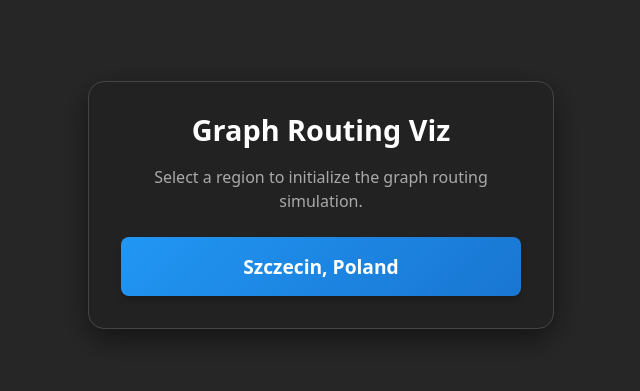
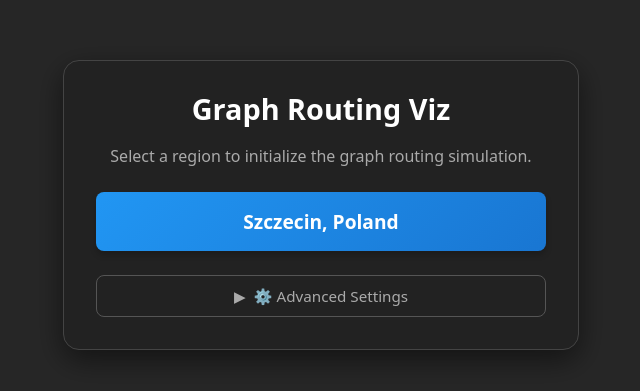
Before and after one commit to czechuuu/distributed-graph-routing, a React app in the folder frontend/: page / in a window 1280 px wide. Shown: the part 195-586 px from the top of the page, without its empty margins (319-959 px from the left). Built offline with nearby package versions, Linux system fonts and the light colour scheme; the HTML template or start-up script is replaced by a standard one.

Commit message:
add startup settings

```diff
--- a/frontend/src/App.tsx
+++ b/frontend/src/App.tsx
@@ -15,10 +15,13 @@ import { computeContraction } from './domain/pathLogic';
 import { StartupModal } from './components/StartupModal';
 import { type Region } from './domain/MapMetadata';
 import { getS2CellId } from './domain/s2utils';
+import { DEFAULT_SETTINGS, type AppSettings } from './domain/AppSettings';
 import type L from 'leaflet';
+import type { GraphProvider } from './domain/GraphProvider';
 
 function App() {
   const [activeRegion, setActiveRegion] = useState<Region | null>(null);
+  const [appSettings, setAppSettings] = useState<AppSettings>(DEFAULT_SETTINGS);
 
   const [overlayGraph, setOverlayGraph] = useState<OverlayGraph>({ bridges: [], shortcuts: [] });
   const [selectedNode, setSelectedNode] = useState<NodeLocation | null>(null);
@@ -37,16 +40,20 @@ function App() {
   const [shardCache, setShardCache] = useState<Map<string, ShardData>>(new Map());
   const [isPointClickMode, setIsPointClickMode] = useState(false);
 
-  const providerRef = useRef(
-    import.meta.env.VITE_USE_REMOTE === 'true'
-      ? new RemoteGraphProvider()
-      : new MockGraphProvider()
-  );
+  const providerRef = useRef<GraphProvider | null>(null);
 
-  // Initial Load
+  // Create provider when settings are set (after region selection)
   useEffect(() => {
+    if (!activeRegion) return; // Don't create provider until region is selected
+
+    if (appSettings.useRemote) {
+      providerRef.current = new RemoteGraphProvider(appSettings.dataDomainUrl);
+    } else {
+      providerRef.current = new MockGraphProvider();
+    }
+
     providerRef.current.getOverlayGraph().then(setOverlayGraph);
-  }, []);
+  }, [activeRegion, appSettings]);
 
   // Compute display data & Contraction Logic
   const { displayNodes, displayEdges, displayOverlayEdges, pathEdges, pathNodesSet } = useMemo(() => {
@@ -102,6 +109,7 @@ function App() {
 
 
   const handleAddShard = async (id: string, initialMode: ShardViewMode = 'ALL', options: { silentError?: boolean } = {}) => {
+    if (!providerRef.current) return false;
     setManagedShards(prev => [...prev, { id, mode: initialMode }]);
     if (!shardCache.has(id)) {
       try {
@@ -189,7 +197,7 @@ function App() {
   };
 
   const handleFindPath = async () => {
-    if (!pathSourceId || !pathTargetId) return;
+    if (!pathSourceId || !pathTargetId || !providerRef.current) return;
     setIsPathLoading(true);
     try {
       const path = await providerRef.current.findPath(pathSourceId, pathTargetId);
@@ -226,7 +234,8 @@ function App() {
     setActivePath(null);
   };
 
-  const handleSelectRegion = (region: Region) => {
+  const handleSelectRegion = (region: Region, settings: AppSettings) => {
+    setAppSettings(settings);
     setActiveRegion(region);
   };
 
@@ -234,8 +243,8 @@ function App() {
   const handleMapClick = (latlng: L.LatLng) => {
     if (!isPointClickMode) return;
 
-    // Calculate S2 cell ID at level 12 (default)
-    const s2CellId = getS2CellId(latlng.lat, latlng.lng);
+    // Calculate S2 cell ID using configured level
+    const s2CellId = getS2CellId(latlng.lat, latlng.lng, appSettings.s2CellLevel);
 
     // Add the shard using existing logic
     handleAddShard(s2CellId, 'ALL');
--- a/frontend/src/components/StartupModal.tsx
+++ b/frontend/src/components/StartupModal.tsx
@@ -1,11 +1,19 @@
-import React from 'react';
+import React, { useState } from 'react';
 import { PREDEFINED_REGIONS, type Region } from '../domain/MapMetadata';
+import { DEFAULT_SETTINGS, type AppSettings } from '../domain/AppSettings';
 
 interface StartupModalProps {
-    onSelectRegion: (region: Region) => void;
+    onSelectRegion: (region: Region, settings: AppSettings) => void;
 }
 
 export const StartupModal: React.FC<StartupModalProps> = ({ onSelectRegion }) => {
+    const [isSettingsOpen, setIsSettingsOpen] = useState(false);
+    const [settings, setSettings] = useState<AppSettings>({ ...DEFAULT_SETTINGS });
+
+    const updateSetting = <K extends keyof AppSettings>(key: K, value: AppSettings[K]) => {
+        setSettings(prev => ({ ...prev, [key]: value }));
+    };
+
     return (
         <div style={{
             position: 'fixed',
@@ -22,7 +30,8 @@ export const StartupModal: React.FC<StartupModalProps> = ({ onSelectRegion }) =>
                 borderRadius: '16px',
                 boxShadow: '0 10px 30px rgba(0,0,0,0.5)',
                 textAlign: 'center',
-                maxWidth: '400px',
+                maxWidth: '450px',
+                width: '90%',
                 border: '1px solid #444'
             }}>
                 <h1 style={{ marginTop: 0, fontSize: '1.8rem' }}>Graph Routing Viz</h1>
@@ -34,7 +43,7 @@ export const StartupModal: React.FC<StartupModalProps> = ({ onSelectRegion }) =>
                     {PREDEFINED_REGIONS.map(region => (
                         <button
                             key={region.id}
-                            onClick={() => onSelectRegion(region)}
+                            onClick={() => onSelectRegion(region, settings)}
                             style={{
                                 background: 'linear-gradient(135deg, #2196F3, #1976D2)',
                                 color: 'white',
@@ -54,6 +63,136 @@ export const StartupModal: React.FC<StartupModalProps> = ({ onSelectRegion }) =>
                         </button>
                     ))}
                 </div>
+
+                {/* Collapsible Advanced Settings */}
+                <div style={{ marginTop: '24px' }}>
+                    <button
+                        onClick={() => setIsSettingsOpen(prev => !prev)}
+                        style={{
+                            background: 'transparent',
+                            border: '1px solid #555',
+                            color: '#aaa',
+                            padding: '10px 16px',
+                            borderRadius: '8px',
+                            cursor: 'pointer',
+                            width: '100%',
+                            display: 'flex',
+                            alignItems: 'center',
+                            justifyContent: 'center',
+                            gap: '8px',
+                            fontSize: '0.95rem',
+                            transition: 'all 0.2s'
+                        }}
+                        onMouseEnter={e => {
+                            e.currentTarget.style.borderColor = '#777';
+                            e.currentTarget.style.color = '#ccc';
+                        }}
+                        onMouseLeave={e => {
+                            e.currentTarget.style.borderColor = '#555';
+                            e.currentTarget.style.color = '#aaa';
+                        }}
+                    >
+                        <span style={{
+                            transform: isSettingsOpen ? 'rotate(90deg)' : 'rotate(0deg)',
+                            transition: 'transform 0.2s',
+                            display: 'inline-block'
+                        }}>▶</span>
+                        ⚙️ Advanced Settings
+                    </button>
+
+                    {isSettingsOpen && (
+                        <div style={{
+                            marginTop: '16px',
+                            padding: '16px',
+                            background: 'rgba(0,0,0,0.3)',
+                            borderRadius: '8px',
+                            border: '1px solid #444',
+                            textAlign: 'left'
+                        }}>
+                            {/* Data Source Toggle */}
+                            <div style={{ marginBottom: '16px' }}>
+                                <label style={{ display: 'block', marginBottom: '8px', fontWeight: 'bold', fontSize: '0.9rem' }}>
+                                    Data Source
+                                </label>
+                                <div style={{ display: 'flex', gap: '16px' }}>
+                                    <label style={{ display: 'flex', alignItems: 'center', gap: '6px', cursor: 'pointer' }}>
+                                        <input
+                                            type="radio"
+                                            name="dataSource"
+                                            checked={settings.useRemote}
+                                            onChange={() => updateSetting('useRemote', true)}
+                                        />
+                                        Remote Server
+                                    </label>
+                                    <label style={{ display: 'flex', alignItems: 'center', gap: '6px', cursor: 'pointer' }}>
+                                        <input
+                                            type="radio"
+                                            name="dataSource"
+                                            checked={!settings.useRemote}
+                                            onChange={() => updateSetting('useRemote', false)}
+                                        />
+                                        Mock Data
+                                    </label>
+                                </div>
+                            </div>
+
+                            {/* Server URL */}
+                            <div style={{ marginBottom: '16px' }}>
+                                <label style={{ display: 'block', marginBottom: '8px', fontWeight: 'bold', fontSize: '0.9rem' }}>
+                                    Data Domain Server URL
+                                </label>
+                                <input
+                                    type="text"
+                                    value={settings.dataDomainUrl}
+                                    onChange={e => updateSetting('dataDomainUrl', e.target.value)}
+                                    disabled={!settings.useRemote}
+                                    placeholder="http://localhost:8000"
+                                    style={{
+                                        width: '100%',
+                                        padding: '10px 12px',
+                                        borderRadius: '6px',
+                                        border: '1px solid #555',
+                                        background: settings.useRemote ? 'rgba(255,255,255,0.1)' : 'rgba(100,100,100,0.2)',
+                                        color: settings.useRemote ? 'white' : '#888',
+                                        fontSize: '0.95rem',
+                                        boxSizing: 'border-box'
+                                    }}
+                                />
+                            </div>
+
+                            {/* S2 Cell Level */}
+                            <div>
+                                <label style={{ display: 'block', marginBottom: '8px', fontWeight: 'bold', fontSize: '0.9rem' }}>
+                                    S2 Cell Level (1-30)
+                                </label>
+                                <input
+                                    type="number"
+                                    min={1}
+                                    max={30}
+                                    value={settings.s2CellLevel}
+                                    onChange={e => {
+                                        const val = parseInt(e.target.value, 10);
+                                        if (!isNaN(val) && val >= 1 && val <= 30) {
+                                            updateSetting('s2CellLevel', val);
+                                        }
+                                    }}
+                                    style={{
+                                        width: '80px',
+                                        padding: '10px 12px',
+                                        borderRadius: '6px',
+                                        border: '1px solid #555',
+                                        background: 'rgba(255,255,255,0.1)',
+                                        color: 'white',
+                                        fontSize: '0.95rem'
+                                    }}
+                                />
+                                <span style={{ marginLeft: '12px', color: '#888', fontSize: '0.85rem' }}>
+                                    (smaller = larger cells)
+                                </span>
+                            </div>
+                        </div>
+                    )}
+                </div>
             </div>
         </div>
     );
--- /dev/null
+++ b/frontend/src/domain/AppSettings.ts
@@ -0,0 +1,19 @@
+/**
+ * Application settings configurable from the startup modal.
+ * Extensible: add new fields here and wire them up in StartupModal + App.
+ */
+export interface AppSettings {
+    /** Use remote data_domain server vs mock data */
+    useRemote: boolean;
+    /** Data domain server URL (e.g. http://localhost:8000) */
+    dataDomainUrl: string;
+    /** S2 cell level for point+click shard selection (1-30) */
+    s2CellLevel: number;
+}
+
+/** Default settings - remote server on localhost */
+export const DEFAULT_SETTINGS: AppSettings = {
+    useRemote: true,
+    dataDomainUrl: 'http://localhost:8000',
+    s2CellLevel: 12
+};
```
